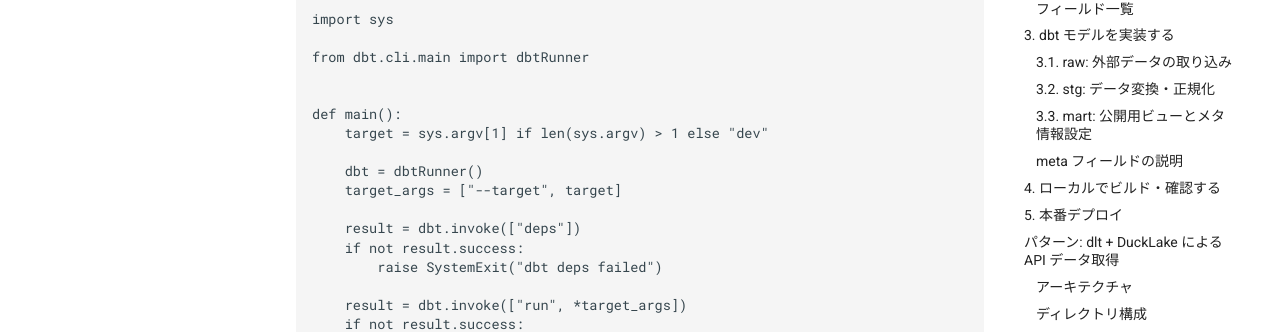
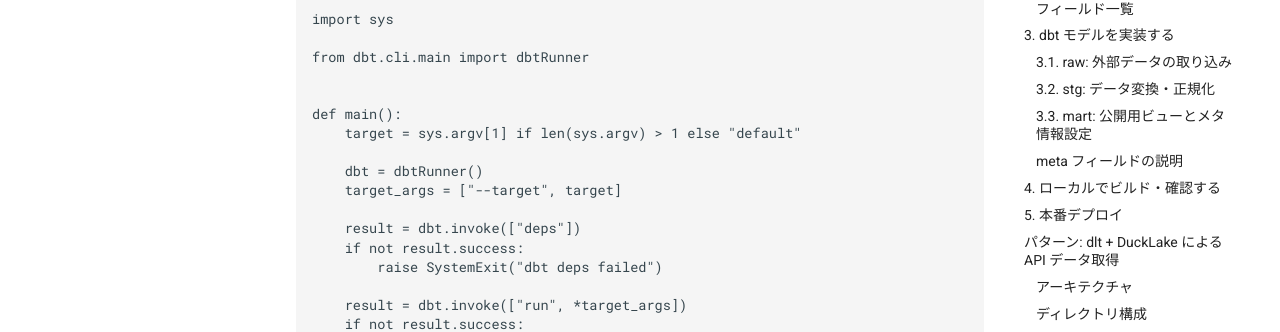
Before and after one commit to flo8s/queria, an MkDocs documentation site: the page built from docs/adding-dataset.md, in a window 1280 px wide and 900 px high, scrolled down 990 px. Shown: the part 288-620 px from the top of the window. Built offline with MkDocs 1.6.1 and Material for MkDocs 9.7.7, drawn with Linux system fonts in a browser that asks for light colours; comment, search, counter and statistics services are not loaded; some of the changed text lies outside the part shown.

Commit message:
chore: update target name in profile.yml

```diff
--- a/docs/adding-dataset.md
+++ b/docs/adding-dataset.md
@@ -57,7 +57,7 @@
 
 
 def main():
-    target = sys.argv[1] if len(sys.argv) > 1 else "dev"
+    target = sys.argv[1] if len(sys.argv) > 1 else "default"
 
     dbt = dbtRunner()
     target_args = ["--target", target]
```
Also changed, not shown: CLAUDE.md (+4 -4 lines), README.md (+1 -2 lines), 7 other files.
